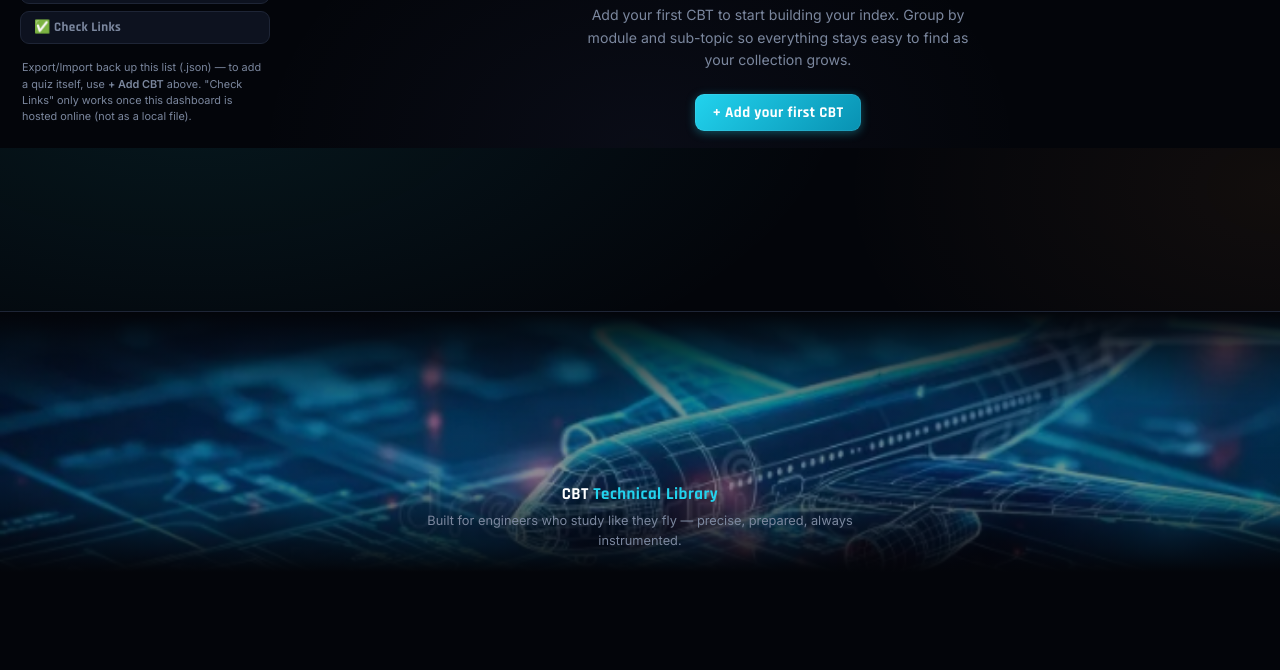
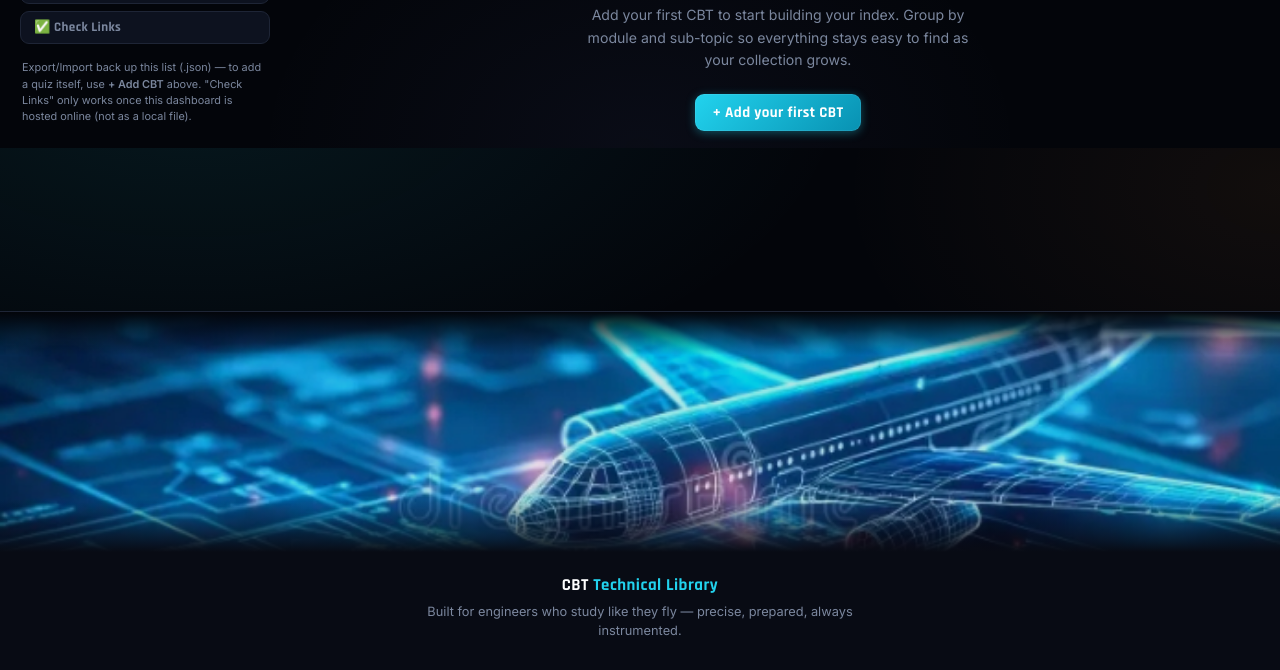
Before and after one commit to mohtashimjawed783-lgtm/cbt-library, a plain HTML site: page index.html in a window 1280 px wide. Shown: the part 652-1322 px from the top of the page. Before the commit the page ends 1224 px from the top, so only its background shows below. Drawn offline with Linux system fonts and the light colour scheme.

Commit message:
Add files via upload

```diff
--- a/index.html
+++ b/index.html
@@ -301,25 +301,25 @@ select.sort-select{background:var(--panel);border:1.5px solid var(--border);bord
 }
 
 /* ===== Footer ===== */
-.site-footer{position:relative;margin-top:40px;border-top:1px solid var(--border);}
-.footer-img-wrap{position:relative;width:100%;height:260px;overflow:hidden;}
-.footer-img{width:100%;height:100%;object-fit:cover;object-position:center 40%;filter:saturate(1.1) brightness(0.85);}
+.site-footer{position:relative;margin-top:40px;border-top:1px solid var(--border);background:var(--navy2);}
+.footer-img-wrap{position:relative;width:100%;height:240px;overflow:hidden;}
+.footer-img{width:100%;height:100%;object-fit:cover;object-position:center 40%;filter:saturate(1.1) brightness(0.9);}
 .footer-img-fade{
   position:absolute;inset:0;
-  background:linear-gradient(180deg, var(--navy) 0%, rgba(3,5,10,0.35) 35%, rgba(3,5,10,0.35) 65%, var(--navy) 100%);
+  background:linear-gradient(180deg, var(--navy) 0%, rgba(3,5,10,0) 18%, rgba(3,5,10,0) 78%, var(--navy2) 100%);
 }
 [data-theme="light"] .footer-img-fade{
-  background:linear-gradient(180deg, var(--navy) 0%, rgba(244,246,251,0.25) 35%, rgba(244,246,251,0.25) 65%, var(--navy) 100%);
+  background:linear-gradient(180deg, var(--navy) 0%, rgba(244,246,251,0) 18%, rgba(244,246,251,0) 78%, var(--navy2) 100%);
 }
 .footer-text{
-  position:absolute;bottom:22px;left:0;right:0;text-align:center;padding:0 20px;
+  text-align:center;padding:22px 20px 30px;
 }
 .footer-brand{font-family:'Rajdhani',sans-serif;font-size:1.05rem;font-weight:700;color:var(--white);letter-spacing:0.5px;}
 .footer-brand span{color:var(--accent);}
 .footer-tagline{font-size:0.8rem;color:var(--muted);margin-top:6px;max-width:480px;margin-left:auto;margin-right:auto;line-height:1.5;}
 
 @media(max-width:480px){
-  .footer-img-wrap{height:170px;}
+  .footer-img-wrap{height:160px;}
   .footer-tagline{font-size:0.75rem;}
   .hero-jet{display:none;}
   .hero-radar{width:220px;height:220px;right:-100px;}
```
